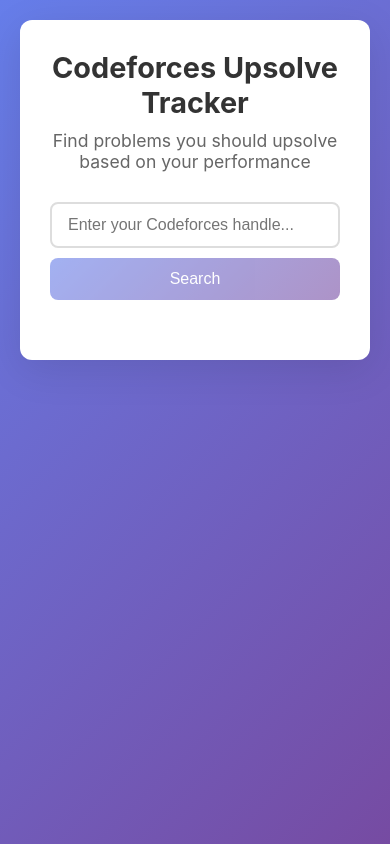
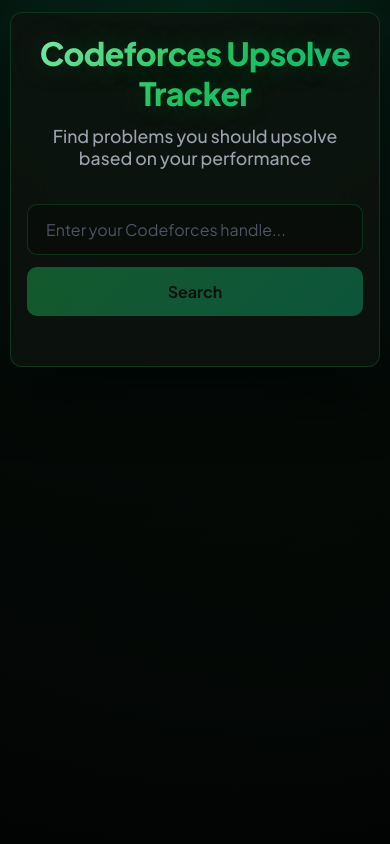
Before and after one commit to suryansh1706/GoUpsolving, a React (Vite) app: page / in a window 390 px wide. Built offline with nearby package versions, Linux system fonts and the light colour scheme.

Commit message:
feat(ui): overhaul color theme to black and green dark theme

```diff
--- a/index.html
+++ b/index.html
@@ -13,6 +13,9 @@
     <meta charset="UTF-8" />
     <link rel="icon" type="image/svg+xml" href="/vite.svg" />
     <meta name="viewport" content="width=device-width, initial-scale=1.0" />
+    <link rel="preconnect" href="https://fonts.googleapis.com" />
+    <link rel="preconnect" href="https://fonts.gstatic.com" crossorigin />
+    <link href="https://fonts.googleapis.com/css2?family=JetBrains+Mono:wght@500;700&family=Plus+Jakarta+Sans:wght@400;500;600;700;800&display=swap" rel="stylesheet" />
     <link rel="stylesheet" href="/src/shared/global.css" />
     <meta name="google-site-verification" content="qvQEv9R10RQYdqRGlD4MjH9LRwFwMnoNOWKI-Ahbb8A" />
     <title>Codeforces Upsolve Tracker</title>
--- a/src/shared/global.css
+++ b/src/shared/global.css
@@ -1,18 +1,51 @@
+/* Root Design Tokens & Variables */
+:root {
+  --bg-page: #030704;
+  --bg-card: rgba(13, 19, 15, 0.85);
+  --bg-card-solid: #0d140e;
+  --bg-input: #080d09;
+  --bg-element: rgba(16, 185, 129, 0.08);
+  --bg-element-hover: rgba(16, 185, 129, 0.2);
+
+  --border-subtle: rgba(34, 197, 94, 0.2);
+  --border-bright: #22c55e;
+  --border-glow: rgba(34, 197, 94, 0.4);
+
+  --primary-green: #10b981;
+  --neon-green: #22c55e;
+  --bright-green: #4ade80;
+  --light-green: #86efac;
+
+  --text-main: #f3f4f6;
+  --text-heading: #ffffff;
+  --text-muted: #9ca3af;
+  --text-dark-btn: #041409;
+
+  --shadow-main: 0 25px 60px rgba(0, 0, 0, 0.9), 0 0 40px rgba(16, 185, 129, 0.12);
+  --shadow-glow: 0 0 25px rgba(34, 197, 94, 0.35);
+  --font-sans: 'Plus Jakarta Sans', -apple-system, BlinkMacSystemFont, 'Segoe UI', Roboto, sans-serif;
+  --font-mono: 'JetBrains Mono', monospace;
+}
+
 * {
   margin: 0;
   padding: 0;
   box-sizing: border-box;
 }
 
+/* Base Page Styling */
 body {
-  font-family: -apple-system, BlinkMacSystemFont, 'Segoe UI', 'Roboto', 'Oxygen',
-    'Ubuntu', 'Cantarell', 'Fira Sans', 'Droid Sans', 'Helvetica Neue',
-    sans-serif;
+  font-family: var(--font-sans);
   -webkit-font-smoothing: antialiased;
   -moz-osx-font-smoothing: grayscale;
-  background: linear-gradient(135deg, #667eea 0%, #764ba2 100%);
+  background-color: var(--bg-page);
+  background-image:
+    radial-gradient(circle at 50% 0%, rgba(16, 185, 129, 0.15) 0%, rgba(5, 10, 7, 0.8) 50%, #020403 100%),
+    radial-gradient(circle at 90% 80%, rgba(34, 197, 94, 0.06) 0%, transparent 40%);
+  background-attachment: fixed;
+  color: var(--text-main);
   min-height: 100vh;
-  padding: 20px;
+  padding: 24px 20px;
 }
 
 #root {
@@ -20,159 +53,239 @@
   margin: 0 auto;
 }
 
+/* Container Glass Card */
 .upsolve-tracker {
-  background: white;
-  border-radius: 12px;
-  padding: 30px;
-  box-shadow: 0 10px 40px rgba(0, 0, 0, 0.1);
+  background: var(--bg-card);
+  backdrop-filter: blur(20px);
+  -webkit-backdrop-filter: blur(20px);
+  border: 1px solid var(--border-subtle);
+  border-radius: 16px;
+  padding: 36px;
+  box-shadow: var(--shadow-main);
+  transition: border-color 0.3s ease, box-shadow 0.3s ease;
 }
 
+.upsolve-tracker:hover {
+  border-color: rgba(34, 197, 94, 0.3);
+}
+
+/* Header Styling */
 .tracker-header {
   text-align: center;
-  margin-bottom: 30px;
+  margin-bottom: 35px;
 }
 
 .tracker-header h1 {
-  color: #333;
-  font-size: 2.5em;
-  margin-bottom: 10px;
+  font-size: 2.75rem;
+  font-weight: 800;
+  letter-spacing: -0.02em;
+  background: linear-gradient(135deg, #86efac 0%, #22c55e 50%, #10b981 100%);
+  -webkit-background-clip: text;
+  -webkit-text-fill-color: transparent;
+  margin-bottom: 12px;
+  text-shadow: 0 0 30px rgba(34, 197, 94, 0.25);
 }
 
 .tracker-header p {
-  color: #666;
-  font-size: 1.1em;
+  color: var(--text-muted);
+  font-size: 1.1rem;
+  font-weight: 500;
 }
 
+/* Search Section */
 .search-section {
   margin-bottom: 30px;
 }
 
 .input-group {
   display: flex;
-  gap: 10px;
+  gap: 12px;
   margin-bottom: 15px;
 }
 
 .search-input {
   flex: 1;
-  padding: 12px 16px;
-  border: 2px solid #ddd;
-  border-radius: 8px;
-  font-size: 1em;
-  transition: border-color 0.3s;
+  padding: 14px 18px;
+  background: var(--bg-input);
+  border: 1.5px solid var(--border-subtle);
+  border-radius: 10px;
+  font-size: 1rem;
+  font-family: var(--font-sans);
+  color: var(--text-main);
+  transition: all 0.25s ease;
+}
+
+.search-input::placeholder {
+  color: #4b5563;
 }
 
 .search-input:focus {
   outline: none;
-  border-color: #667eea;
+  border-color: var(--neon-green);
+  box-shadow: 0 0 20px rgba(34, 197, 94, 0.3);
+  background: #0b130e;
 }
 
 .search-button {
-  padding: 12px 30px;
-  background: linear-gradient(135deg, #667eea 0%, #764ba2 100%);
-  color: white;
+  padding: 14px 32px;
+  background: linear-gradient(135deg, #22c55e 0%, #10b981 100%);
+  color: var(--text-dark-btn);
+  font-weight: 700;
   border: none;
-  border-radius: 8px;
-  font-size: 1em;
+  border-radius: 10px;
+  font-size: 1rem;
+  font-family: var(--font-sans);
   cursor: pointer;
-  transition: transform 0.2s;
+  box-shadow: 0 4px 20px rgba(34, 197, 94, 0.4);
+  transition: all 0.25s ease;
 }
 
 .search-button:hover:not(:disabled) {
   transform: translateY(-2px);
+  background: linear-gradient(135deg, #4ade80 0%, #10b981 100%);
+  box-shadow: 0 6px 28px rgba(34, 197, 94, 0.6);
+}
+
+.search-button:active:not(:disabled) {
+  transform: translateY(0);
 }
 
 .search-button:disabled {
-  opacity: 0.6;
+  opacity: 0.4;
   cursor: not-allowed;
+  box-shadow: none;
 }
 
+/* Error Message */
 .error-message {
-  color: #d32f2f;
-  background: #ffebee;
-  padding: 12px 16px;
-  border-radius: 8px;
+  color: #fca5a5;
+  background: rgba(239, 68, 68, 0.12);
+  border: 1px solid rgba(239, 68, 68, 0.3);
+  padding: 14px 18px;
+  border-radius: 10px;
   margin-top: 10px;
+  font-weight: 500;
 }
 
+/* Stats Cards Section */
 .stats-section {
   display: grid;
-  grid-template-columns: repeat(auto-fit, minmax(150px, 1fr));
-  gap: 15px;
+  grid-template-columns: repeat(auto-fit, minmax(180px, 1fr));
+  gap: 16px;
   margin-bottom: 30px;
+  align-items: stretch;
 }
 
 .stat-card {
-  background: #f5f5f5;
-  padding: 20px;
-  border-radius: 8px;
+  background: rgba(17, 26, 20, 0.9);
+  padding: 22px 20px;
+  border-radius: 12px;
   text-align: center;
-  border-left: 4px solid #667eea;
+  border: 1px solid var(--border-subtle);
+  border-left: 4px solid var(--neon-green);
+  transition: all 0.25s ease;
+}
+
+.stat-card:hover {
+  transform: translateY(-3px);
+  border-color: rgba(34, 197, 94, 0.5);
+  box-shadow: 0 8px 25px rgba(0, 0, 0, 0.6), 0 0 15px rgba(16, 185, 129, 0.2);
 }
 
 .stat-label {
   display: block;
-  color: #666;
-  font-size: 0.9em;
+  color: var(--text-muted);
+  font-size: 0.88rem;
+  font-weight: 600;
+  text-transform: uppercase;
+  letter-spacing: 0.05em;
   margin-bottom: 8px;
 }
 
 .stat-value {
   display: block;
-  font-size: 2em;
-  font-weight: bold;
-  color: #333;
+  font-size: 2.25rem;
+  font-weight: 800;
+  font-family: var(--font-mono);
+  color: var(--bright-green);
+  text-shadow: 0 0 15px rgba(74, 222, 128, 0.4);
 }
 
 .refresh-button {
-  padding: 10px 20px;
-  background: #4caf50;
-  color: white;
-  border: none;
-  border-radius: 8px;
+  padding: 14px 24px;
+  background: var(--bg-element);
+  color: var(--bright-green);
+  border: 1.5px solid var(--primary-green);
+  border-radius: 12px;
+  font-size: 0.95rem;
+  font-weight: 700;
+  font-family: var(--font-sans);
   cursor: pointer;
-  transition: background 0.3s;
+  transition: all 0.25s ease;
+  display: flex;
+  align-items: center;
+  justify-content: center;
 }
 
 .refresh-button:hover {
-  background: #45a049;
+  background: var(--primary-green);
+  color: var(--text-dark-btn);
+  box-shadow: 0 0 20px rgba(16, 185, 129, 0.5);
+  transform: translateY(-2px);
 }
 
+.refresh-button:active {
+  transform: translateY(0);
+}
+
+/* Filters Section */
 .filters-section {
-  background: #f9f9f9;
-  padding: 20px;
-  border-radius: 8px;
+  background: rgba(14, 22, 16, 0.9);
+  border: 1px solid var(--border-subtle);
+  padding: 24px;
+  border-radius: 12px;
   margin-bottom: 30px;
   display: flex;
   flex-wrap: wrap;
-  gap: 20px;
+  gap: 22px;
 }
 
 .filter-group {
   display: flex;
   flex-direction: column;
   gap: 8px;
-  min-width: 150px;
+  min-width: 160px;
 }
 
 .filter-group label {
   font-weight: 600;
-  color: #333;
-  font-size: 0.9em;
+  color: var(--text-main);
+  font-size: 0.9rem;
+  letter-spacing: 0.02em;
 }
 
 .filter-group select,
 .filter-input {
-  padding: 8px 12px;
-  border: 1px solid #ddd;
-  border-radius: 6px;
-  font-size: 0.95em;
+  padding: 10px 14px;
+  background: var(--bg-input);
+  border: 1px solid var(--border-subtle);
+  border-radius: 8px;
+  font-size: 0.95rem;
+  font-family: var(--font-sans);
+  color: var(--text-main);
+  transition: all 0.2s ease;
+}
+
+.filter-group select option {
+  background: #0e1611;
+  color: var(--text-main);
 }
 
 .filter-group select:focus,
 .filter-input:focus {
   outline: none;
-  border-color: #667eea;
+  border-color: var(--neon-green);
+  box-shadow: 0 0 12px rgba(34, 197, 94, 0.3);
 }
 
 .tag-filter {
@@ -184,149 +297,175 @@
 .tag-checkbox {
   display: flex;
   align-items: center;
-  gap: 6px;
-  padding: 4px 8px;
-  background: white;
-  border: 1px solid #ddd;
-  border-radius: 6px;
+  gap: 8px;
+  padding: 6px 12px;
+  background: var(--bg-element);
+  border: 1px solid var(--border-subtle);
+  border-radius: 8px;
   cursor: pointer;
-  font-size: 0.9em;
+  font-size: 0.88rem;
+  color: var(--text-muted);
+  transition: all 0.2s ease;
+  user-select: none;
 }
 
 .tag-checkbox input {
+  accent-color: var(--neon-green);
   cursor: pointer;
+  width: 15px;
+  height: 15px;
 }
 
+.tag-checkbox:hover,
+.tag-checkbox:has(input:checked) {
+  background: rgba(16, 185, 129, 0.2);
+  border-color: var(--neon-green);
+  color: var(--bright-green);
+}
+
+/* Problems List & Cards */
 .problems-section {
   margin-top: 30px;
 }
 
 .problems-list {
   display: grid;
-  grid-template-columns: repeat(auto-fill, minmax(300px, 1fr));
-  gap: 20px;
+  grid-template-columns: repeat(auto-fill, minmax(320px, 1fr));
+  gap: 22px;
 }
 
 .problem-card {
   display: block;
-  padding: 20px;
-  background: white;
-  border: 2px solid #e0e0e0;
-  border-radius: 8px;
+  padding: 24px;
+  background: rgba(18, 27, 21, 0.85);
+  border: 1.5px solid var(--border-subtle);
+  border-radius: 14px;
   color: inherit;
-  transition: all 0.3s;
+  transition: all 0.3s cubic-bezier(0.16, 1, 0.3, 1);
   cursor: pointer;
-}
-
-.problem-card a,
-.problem-card button {
-  font: inherit;
+  position: relative;
+  overflow: hidden;
 }
 
 .problem-card:hover {
   transform: translateY(-4px);
-  box-shadow: 0 8px 24px rgba(0, 0, 0, 0.12);
-  border-color: #667eea;
+  box-shadow: 0 16px 35px rgba(0, 0, 0, 0.8), 0 0 25px rgba(34, 197, 94, 0.25);
+  border-color: var(--neon-green);
+  background: rgba(22, 33, 26, 0.95);
 }
 
 .problem-card.status-attempted {
-  border-left: 4px solid #ff9800;
+  border-left: 4px solid #f59e0b;
 }
 
 .problem-card.status-not_attempted {
-  border-left: 4px solid #2196f3;
+  border-left: 4px solid var(--neon-green);
 }
 
 .problem-header {
   display: flex;
   justify-content: space-between;
-  align-items: start;
-  margin-bottom: 12px;
-  gap: 10px;
+  align-items: flex-start;
+  margin-bottom: 14px;
+  gap: 12px;
 }
 
 .problem-name {
-  font-size: 1.1em;
-  font-weight: 600;
-  color: #333;
+  font-size: 1.15rem;
+  font-weight: 700;
+  color: var(--text-heading);
   flex: 1;
+  line-height: 1.35;
+  transition: color 0.2s ease;
+}
+
+.problem-card:hover .problem-name {
+  color: var(--bright-green);
 }
 
 .status-badge {
-  padding: 4px 12px;
+  padding: 5px 12px;
   border-radius: 20px;
-  font-size: 0.8em;
-  font-weight: 600;
+  font-size: 0.78rem;
+  font-weight: 700;
+  text-transform: uppercase;
+  letter-spacing: 0.04em;
   white-space: nowrap;
 }
 
 .status-badge.status-attempted {
-  background: #fff3e0;
-  color: #e65100;
+  background: rgba(245, 158, 11, 0.15);
+  color: #fbbf24;
+  border: 1px solid rgba(245, 158, 11, 0.35);
 }
 
 .status-badge.status-not_attempted {
-  background: #e3f2fd;
-  color: #1565c0;
+  background: rgba(16, 185, 129, 0.15);
+  color: var(--bright-green);
+  border: 1px solid rgba(34, 197, 94, 0.35);
 }
 
 .problem-meta {
   display: flex;
   justify-content: space-between;
   align-items: center;
-  margin-bottom: 12px;
+  margin-bottom: 16px;
   flex-wrap: wrap;
-  gap: 8px;
-  font-size: 0.9em;
-  color: #666;
+  gap: 10px;
+  font-size: 0.88rem;
+  color: var(--text-muted);
 }
 
 .problem-id {
-  color: #999;
+  color: #9ca3af;
+  font-family: var(--font-mono);
 }
 
 .problem-rating {
-  font-weight: 600;
-  padding: 2px 8px;
-  border-radius: 4px;
+  font-weight: 700;
+  padding: 3px 10px;
+  border-radius: 6px;
+  font-family: var(--font-mono);
+  font-size: 0.85rem;
 }
 
+/* Rating Color Variants (Dark Green Theme Harmonized) */
 .rating-easy {
-  background: #e8f5e9;
-  color: #2e7d32;
+  background: rgba(16, 185, 129, 0.2);
+  color: #4ade80;
+  border: 1px solid rgba(16, 185, 129, 0.4);
 }
 
 .rating-medium {
-  background: #e3f2fd;
-  color: #1565c0;
+  background: rgba(14, 165, 233, 0.2);
+  color: #38bdf8;
+  border: 1px solid rgba(14, 165, 233, 0.4);
 }
 
 .rating-hard {
-  background: #fff3e0;
-  color: #e65100;
+  background: rgba(245, 158, 11, 0.2);
+  color: #fbbf24;
+  border: 1px solid rgba(245, 158, 11, 0.4);
 }
 
 .rating-veryhard {
-  background: #f3e5f5;
-  color: #6a1b9a;
+  background: rgba(168, 85, 247, 0.2);
+  color: #c084fc;
+  border: 1px solid rgba(168, 85, 247, 0.4);
 }
 
 .rating-extreme {
-  background: #ffebee;
-  color: #c62828;
+  background: rgba(239, 68, 68, 0.2);
+  color: #f87171;
+  border: 1px solid rgba(239, 68, 68, 0.4);
 }
 
-.problem-tags {
-  display: flex;
-  flex-wrap: wrap;
-  gap: 6px;
-}
-
+/* Action Buttons within Problem Cards */
 .problem-actions {
   display: flex;
   flex-wrap: wrap;
   gap: 10px;
-  margin-bottom: 12px;
+  margin-bottom: 14px;
 }
 
 .problem-link,
@@ -334,11 +473,14 @@
   display: inline-flex;
   align-items: center;
   justify-content: center;
-  padding: 8px 12px;
-  border-radius: 6px;
-  border: 1px solid #d9d9d9;
-  background: #f9f9f9;
-  color: #333;
+  padding: 8px 14px;
+  border-radius: 8px;
+  border: 1px solid var(--border-subtle);
+  background: var(--bg-element);
+  color: var(--bright-green);
+  font-weight: 600;
+  font-size: 0.88rem;
+  font-family: var(--font-sans);
   text-decoration: none;
   cursor: pointer;
   transition: all 0.2s ease;
@@ -346,41 +488,86 @@
 
 .problem-link:hover,
 .tags-toggle:hover {
-  border-color: #667eea;
-  background: #eef2ff;
+  border-color: var(--neon-green);
+  background: rgba(16, 185, 129, 0.22);
+  color: #ffffff;
+  box-shadow: 0 0 14px rgba(34, 197, 94, 0.35);
 }
 
-.tags-toggle {
-  color: #444;
+.problem-tags {
+  display: flex;
+  flex-wrap: wrap;
+  gap: 6px;
+  margin-top: 10px;
 }
 
 .tag {
   display: inline-block;
   padding: 4px 10px;
-  background: #f0f0f0;
-  color: #666;
-  border-radius: 4px;
-  font-size: 0.85em;
+  background: rgba(16, 185, 129, 0.12);
+  color: var(--light-green);
+  border: 1px solid rgba(34, 197, 94, 0.25);
+  border-radius: 6px;
+  font-size: 0.8rem;
+  font-family: var(--font-mono);
 }
 
+/* Empty State / No Results */
 .no-results {
   text-align: center;
-  padding: 40px 20px;
-  color: #999;
-  font-size: 1.1em;
+  padding: 50px 20px;
+  color: var(--text-muted);
+  font-size: 1.15rem;
+  background: rgba(13, 19, 15, 0.5);
+  border: 1px dashed var(--border-subtle);
+  border-radius: 12px;
 }
 
+/* Custom Scrollbar for sleek aesthetic */
+::-webkit-scrollbar {
+  width: 10px;
+}
+
+::-webkit-scrollbar-track {
+  background: #030704;
+}
+
+::-webkit-scrollbar-thumb {
+  background: #11261a;
+  border-radius: 5px;
+  border: 2px solid #030704;
+}
+
+::-webkit-scrollbar-thumb:hover {
+  background: #10b981;
+}
+
+/* Mobile Responsiveness */
 @media (max-width: 768px) {
+  body {
+    padding: 12px 10px;
+  }
+
+  .upsolve-tracker {
+    padding: 20px 16px;
+    border-radius: 12px;
+  }
+
   .tracker-header h1 {
-    font-size: 1.8em;
+    font-size: 2rem;
   }
 
   .input-group {
     flex-direction: column;
   }
 
+  .search-button {
+    width: 100%;
+  }
+
   .filters-section {
     flex-direction: column;
+    padding: 16px;
   }
 
   .problems-list {
```
